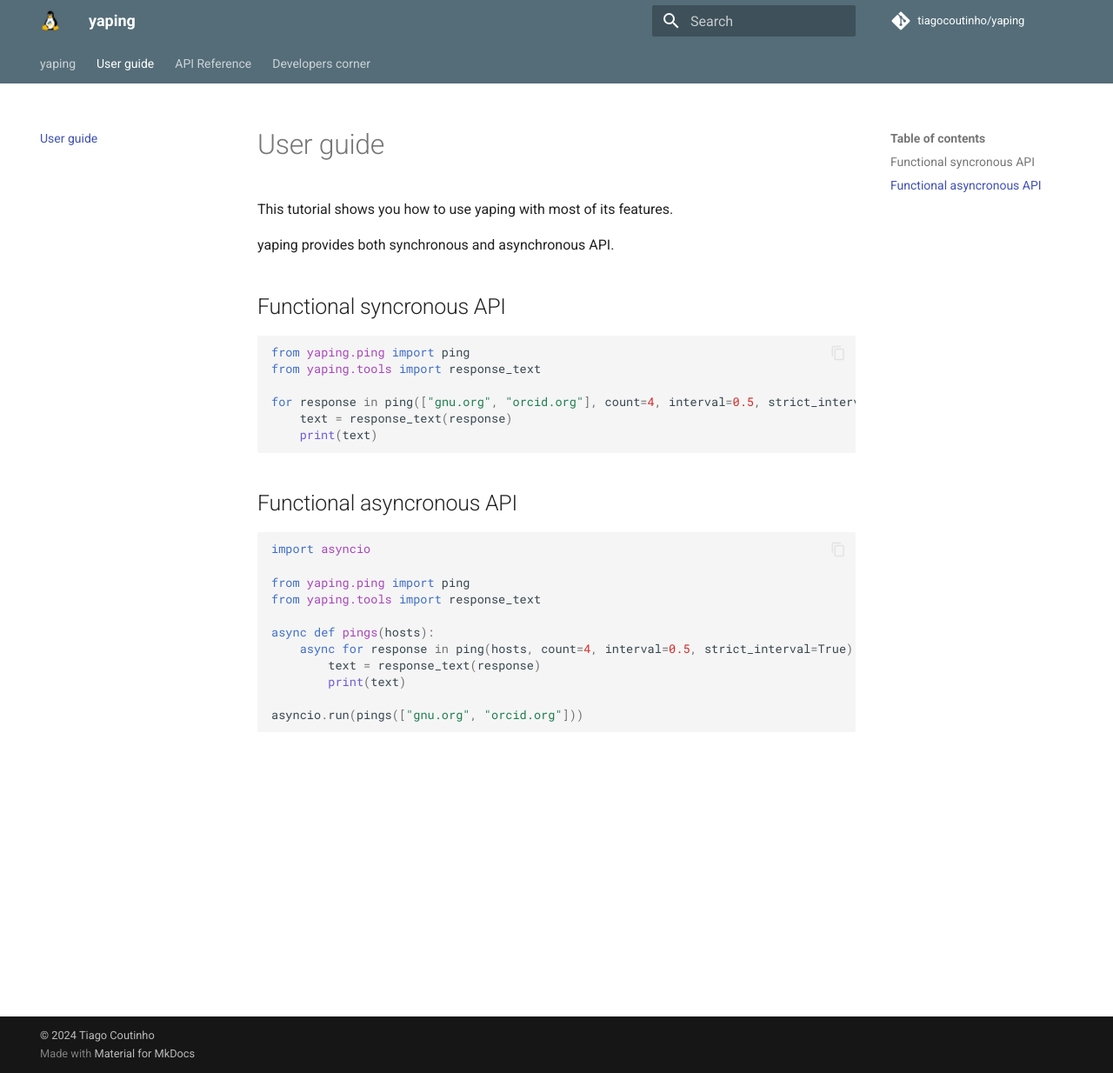
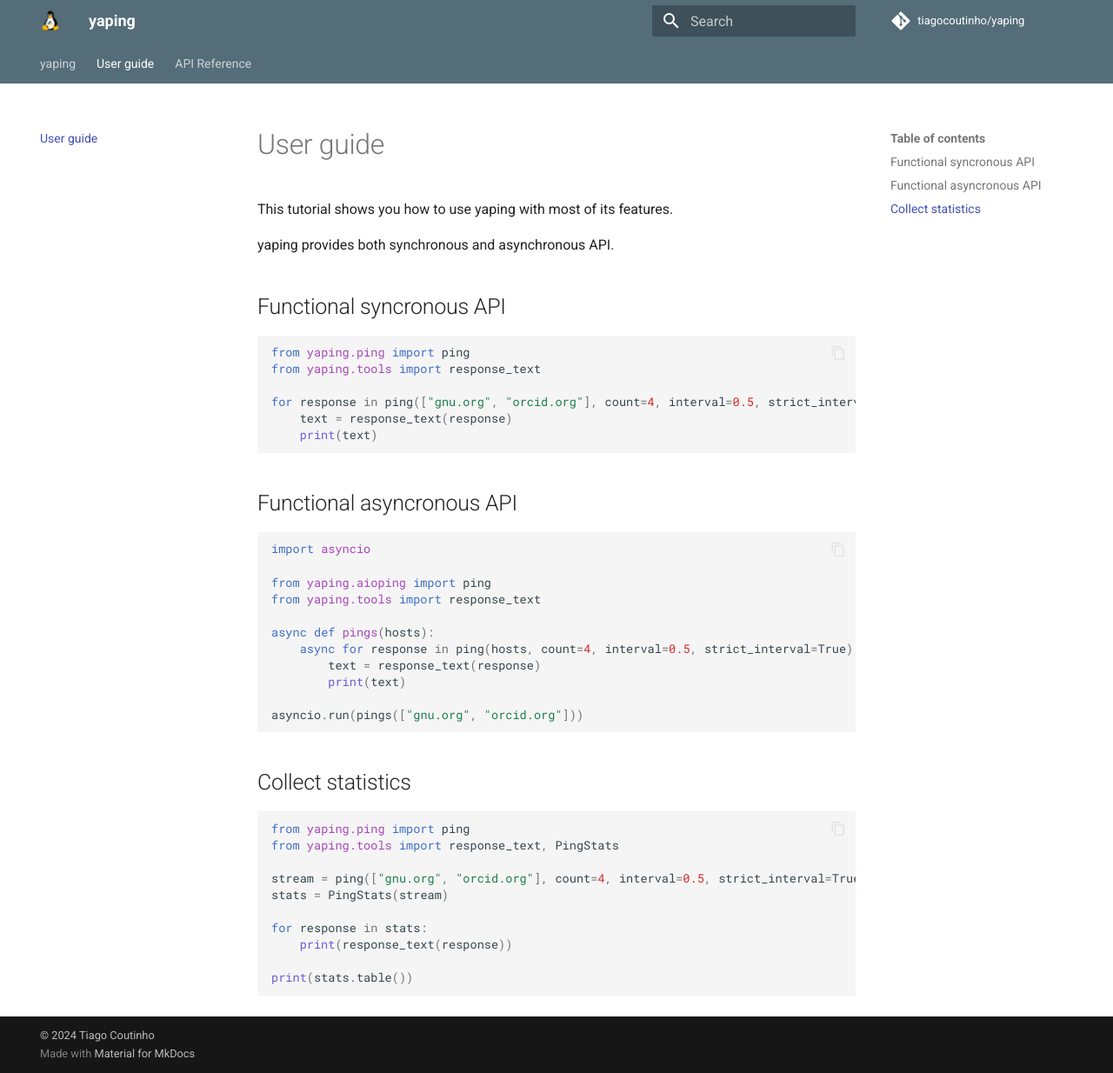
Before and after one commit to tiagocoutinho/multi-ping, an MkDocs documentation site: the page built from docs/user_guide.md, in a window 1280 px wide and 1234 px high. Shown: the whole window at 87% size. Built offline with MkDocs 1.6.1 and Material for MkDocs 9.7.7, drawn with Linux system fonts in a browser that asks for light colours; comment, search, counter and statistics services are not loaded.

Commit message:
Update docs

````diff
--- a/docs/user_guide.md
+++ b/docs/user_guide.md
@@ -20,7 +20,7 @@ for response in ping(["gnu.org", "orcid.org"], count=4, interval=0.5, strict_int
 ```python
 import asyncio
 
-from yaping.ping import ping
+from yaping.aioping import ping
 from yaping.tools import response_text
 
 async def pings(hosts):
@@ -30,3 +30,19 @@ async def pings(hosts):
 
 asyncio.run(pings(["gnu.org", "orcid.org"]))
 ```
+
+## Collect statistics
+
+```python
+
+from yaping.ping import ping
+from yaping.tools import response_text, PingStats
+
+stream = ping(["gnu.org", "orcid.org"], count=4, interval=0.5, strict_interval=True)
+stats = PingStats(stream)
+
+for response in stats:
+    print(response_text(response))
+
+print(stats.table())
+```
--- a/mkdocs.yml
+++ b/mkdocs.yml
@@ -77,4 +77,3 @@ nav:
   - yaping: index.md
   - User guide: user_guide.md
   - API Reference: api.md
-  - Developers corner: develop.md
````
Also changed, not shown: docs/develop.md (deleted, +0 -59 lines).
